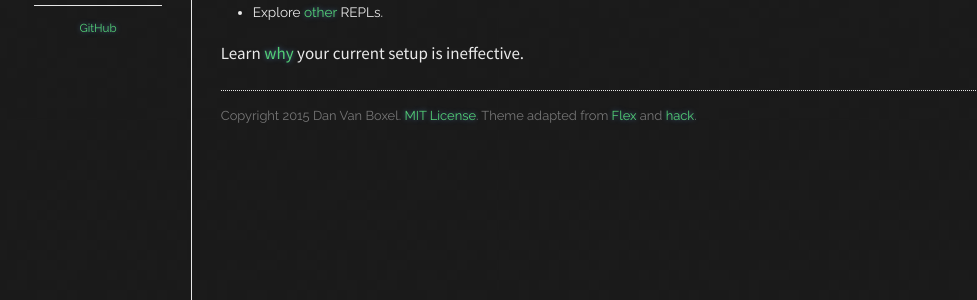
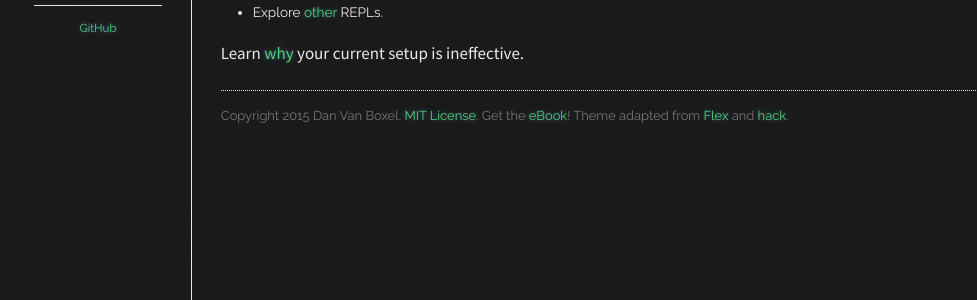
Before and after one commit to dvbuntu/compute, a Jekyll site: the page built from index.html, in a window 1280 px wide. Shown: the part 413-713 px from the top of the page, without its empty margins (34-1011 px from the left). Built offline with Jekyll 4.4.1, drawn with Linux system fonts in a browser that asks for light colours; Markdown is read by kramdown in place of the engine named in the settings.

Commit message:
Add link to eBook

```diff
--- a/_includes/post.html
+++ b/_includes/post.html
@@ -17,7 +17,7 @@
   </div>
   <div class="colophon">
     <p>
-    Copyright 2015 Dan Van Boxel.  <a href="{{ site.baseurl }}/LICENSE.md">MIT License</a>.  Theme adapted from <a href="https://github.com/the-development/flex">Flex</a> and <a href="https://github.com/graphitefriction/github-pages-hack-theme">hack</a>.
+    Copyright 2015 Dan Van Boxel.  <a href="{{ site.baseurl }}/LICENSE.md">MIT License</a>.  Get the <a href="https://drive.google.com/open?id=0B0zbVEese408V05LOUxMamNQN0k">eBook</a>!  Theme adapted from <a href="https://github.com/the-development/flex">Flex</a> and <a href="https://github.com/graphitefriction/github-pages-hack-theme">hack</a>.
     <!-- <span id="social">Find me on <a href="">Twitter</a>!</span> -->
     </p>
   </div>
```
